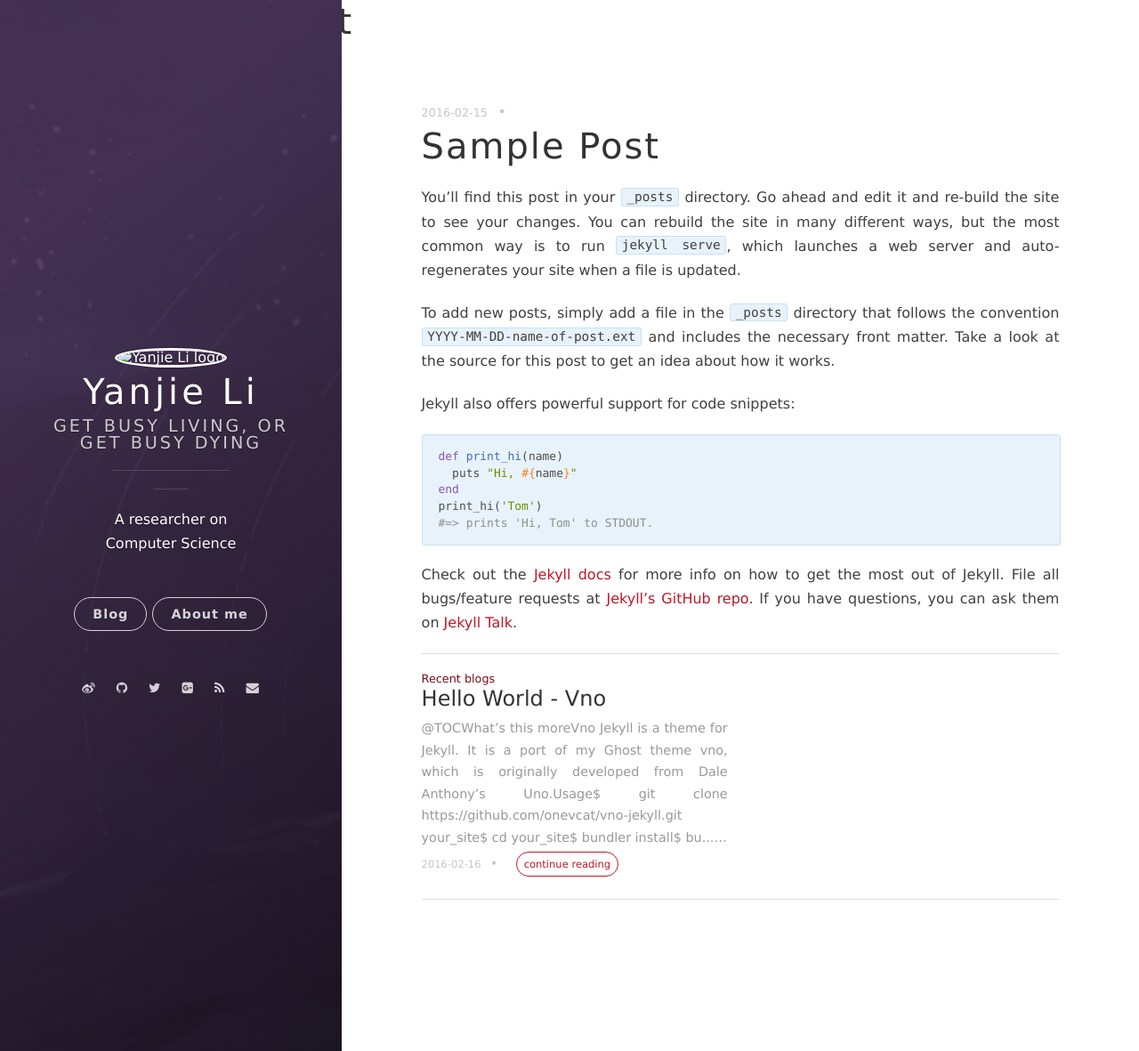
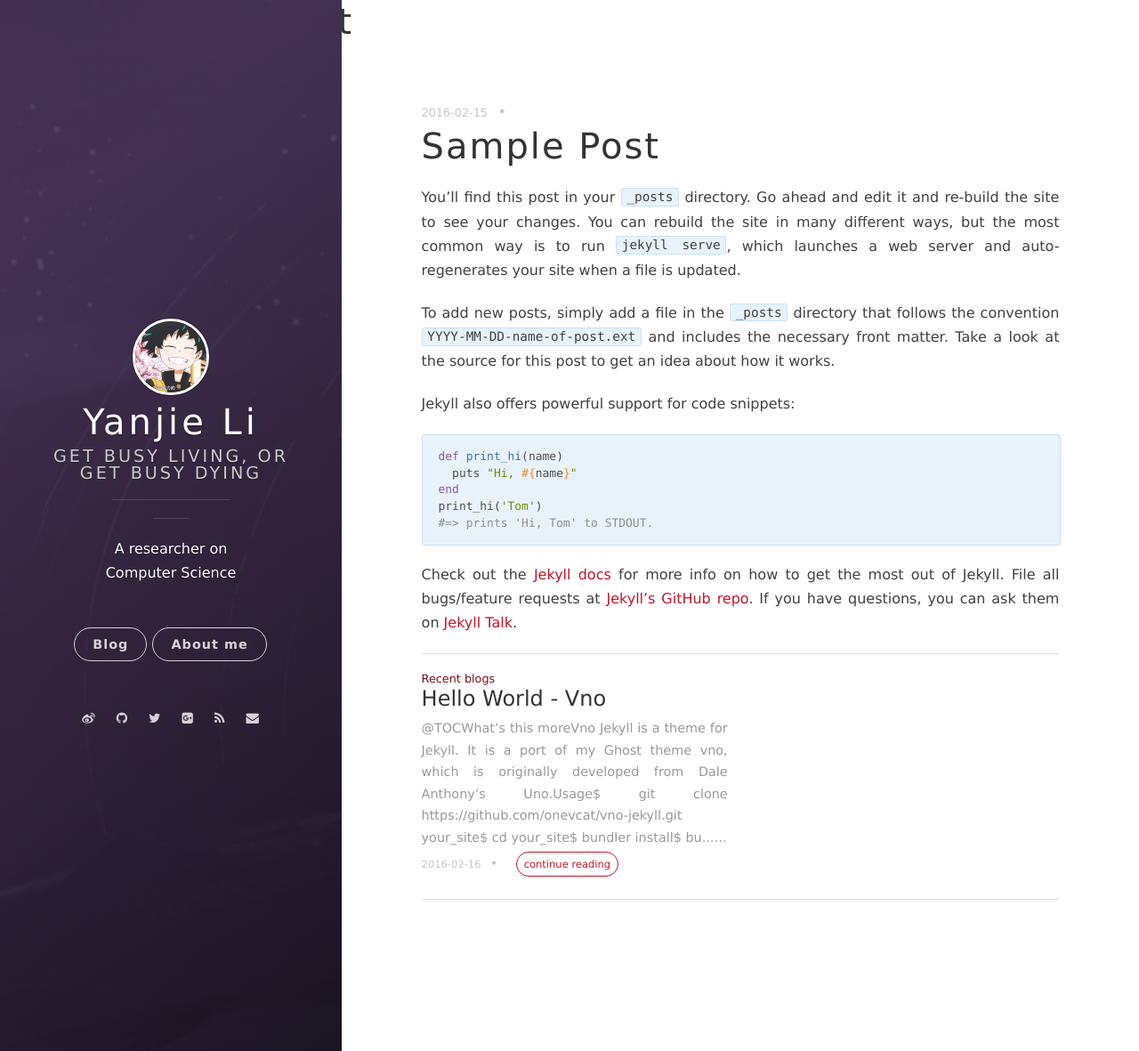
Before and after one commit to leeyegy/leeyegy.github.io, a Jekyll site: the page built from _posts/2016-02-15-sample-post.markdown, in a window 1280 px wide and 1181 px high. Shown: the whole window at 89% size. Built offline with Jekyll 4.4.1, drawn with Linux system fonts in a browser that asks for light colours; nearby versions of some CDN libraries; comment, search, counter and statistics services are not loaded.

Commit message:
Update side-panel.html

```diff
--- a/_includes/side-panel.html
+++ b/_includes/side-panel.html
@@ -3,7 +3,7 @@
 
     <div class="panel-main__inner panel-inverted">
     <div class="panel-main__content">
-        <a href="/#blog" title="Go to {{ site.title }}'s homepage" class="blog-button"><img src="../assets/images/avatar.png" width="80" alt="{{ site.title }} logo" class="panel-cover__logo logo" /></a>
+        <a href="/#blog" title="Go to {{ site.title }}'s homepage" class="blog-button"><img src="/assets/images/avatar.png" width="80" alt="{{ site.title }} logo" class="panel-cover__logo logo" /></a>
         <h1 class="panel-cover__title panel-title"><a href="/#blog" title="link to homepage for {{ site.title }}" class="blog-button">{{ site.title }}</a></h1>
         {% if site.subtitle %}
         <span class="panel-cover__subtitle panel-subtitle">{{site.subtitle}}</span>
```
